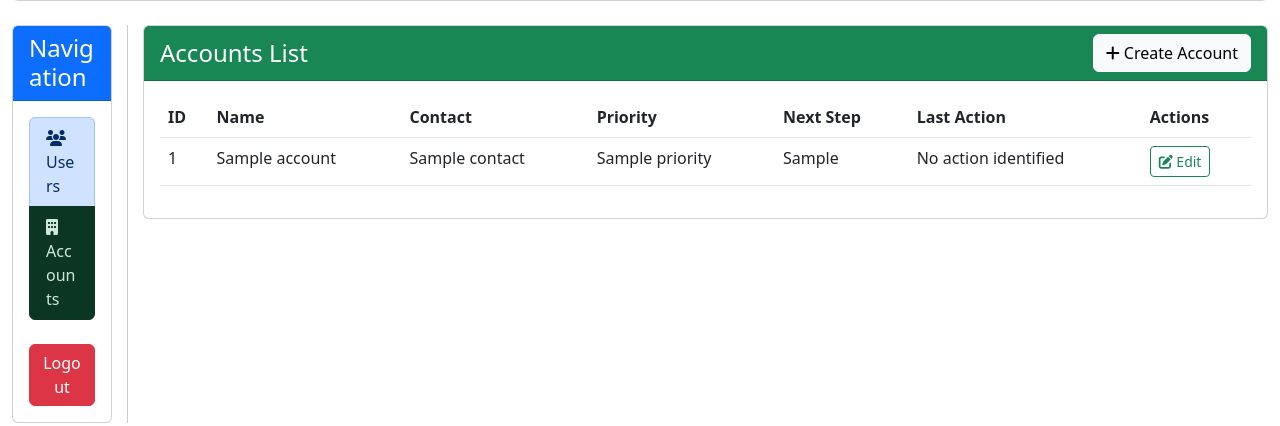
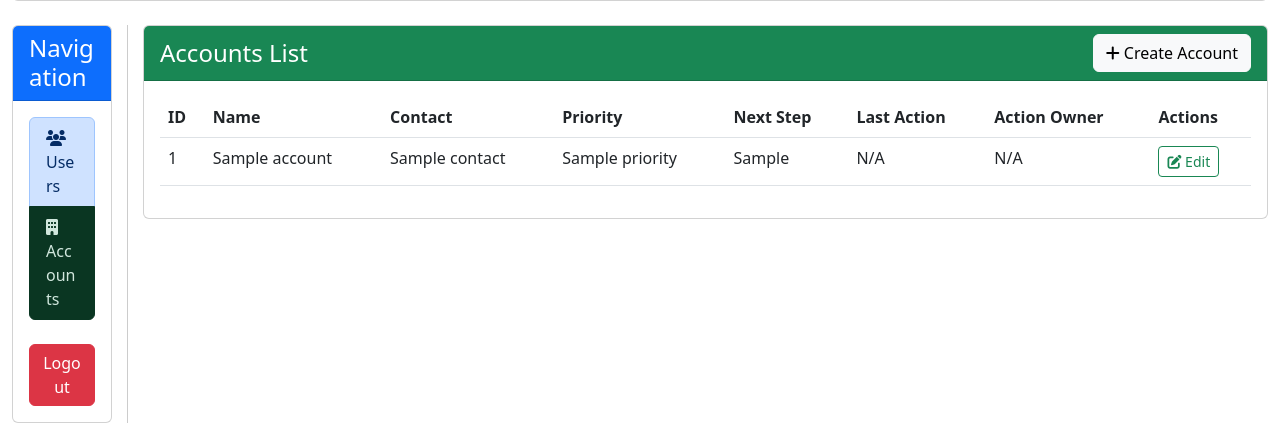
Before and after one commit to chihebhadjamor/dpcrm2, a Symfony app: template templates/account/index.html.twig in a window 1280 px wide. Shown: the part 146-572 px from the top of the page. Run offline with Twig, Linux system fonts and the light colour scheme; the template is opened without the code that fills it: most values are stand-ins (such as "Sample title", 1, 10 or a date in 2020); some libraries are stand-ins or nearby versions.

Commit message:
Add the action owner in the Accounts List

```diff
--- a/src/Controller/AccountController.php
+++ b/src/Controller/AccountController.php
@@ -156,9 +156,10 @@ class AccountController extends AbstractWebController
 
             // Use Doctrine's query builder for better compatibility
             $qb = $entityManager->createQueryBuilder();
-            $qb->select('a', 'acc')
+            $qb->select('a', 'acc', 'u')
                ->from(Action::class, 'a')
                ->join('a.account', 'acc')
+               ->join('a.owner', 'u')
                ->where('acc.id IN (:accountIds)')
                ->setParameter('accountIds', $accountIds)
                ->orderBy('a.createdAt', 'DESC');
--- a/templates/account/index.html.twig
+++ b/templates/account/index.html.twig
@@ -93,6 +93,7 @@
                             <th>Priority</th>
                             <th>Next Step</th>
                             <th>Last Action</th>
+                            <th>Action Owner</th>
                             <th>Actions</th>
                         </tr>
                     </thead>
@@ -120,6 +121,9 @@
                                 <!-- New account has no actions yet -->
                             </td>
                             <td>
+                                <!-- New account has no action owner yet -->
+                            </td>
+                            <td>
                                 <button type="button" id="save-account-btn" class="btn btn-sm btn-success text-white">Save</button>
                                 <button type="button" id="cancel-account-btn" class="btn btn-sm btn-secondary">Cancel</button>
                             </td>
@@ -136,7 +140,14 @@
                                     {% if lastActions[account.id] is defined %}
                                         {{ lastActions[account.id].title }}
                                     {% else %}
-                                        No action identified
+                                        N/A
+                                    {% endif %}
+                                </td>
+                                <td>
+                                    {% if lastActions[account.id] is defined %}
+                                        {{ lastActions[account.id].owner.username }}
+                                    {% else %}
+                                        N/A
                                     {% endif %}
                                 </td>
                                 <td>
@@ -147,7 +158,7 @@
                             </tr>
                         {% else %}
                             <tr>
-                                <td colspan="7" class="text-center">No accounts found</td>
+                                <td colspan="8" class="text-center">No accounts found</td>
                             </tr>
                         {% endfor %}
                     </tbody>
```
